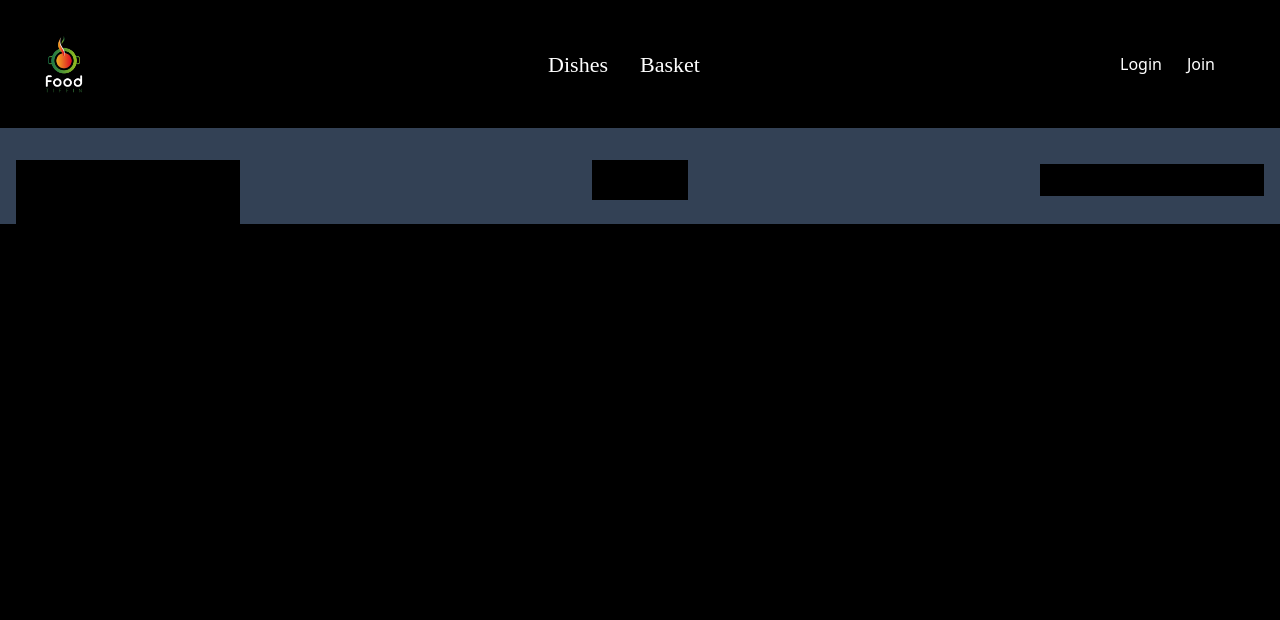
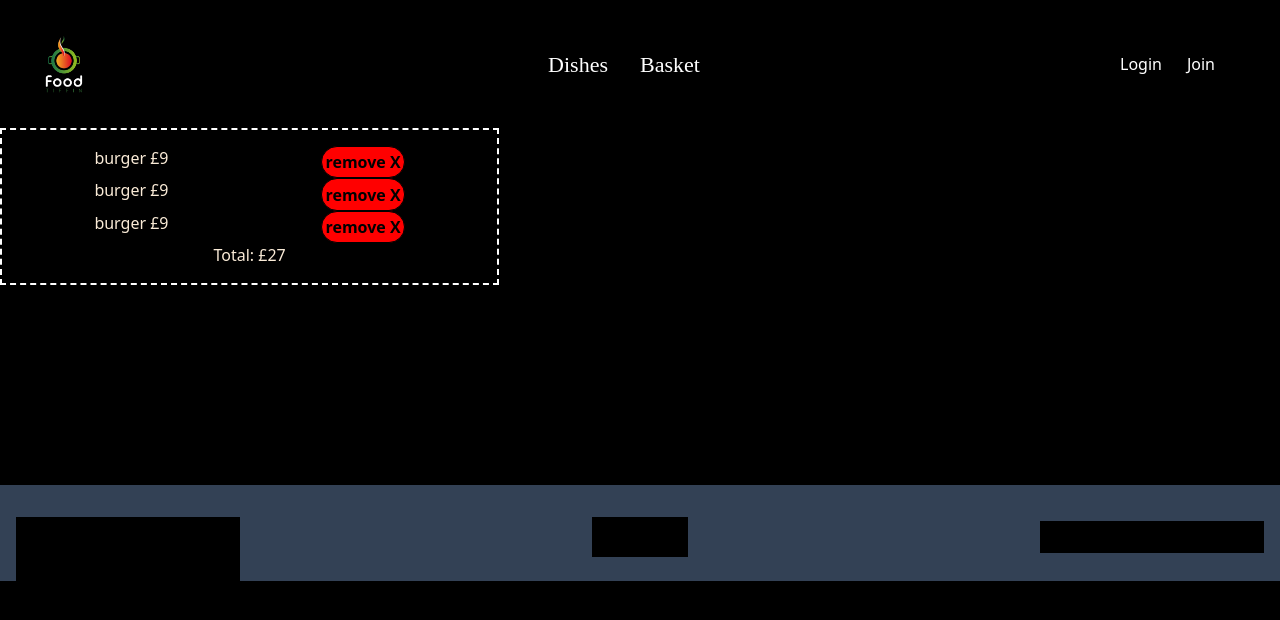
Before and after one commit to hassa09/Restaurant-Hackthon, a React (Create React App) app: page / in a window 1280 px wide. Both pictures are taken after a click on the item "Basket". Shown: the top 620 px of the page. Built offline with nearby package versions, Linux system fonts and the light colour scheme; some icons are missing.

Commit message:
basket set up

```diff
--- a/src/App.js
+++ b/src/App.js
@@ -1,6 +1,7 @@
 import './App.css';
 // import { useEffect } from 'react';
 import Footer from './Component/Footer/Footer';
+import { useState } from 'react';
 
 import { BrowserRouter as Router, Routes, Route } from 'react-router-dom';
 // import Player from "./Components/MainCarousel/Player";
@@ -8,15 +9,51 @@ import Navbar from './Component/NavBar/Navbar';
 import './App.css';
 import Basket from './Component/Basket';
 
+// const food = [
+//   {
+//     id: 1,
+//     name: 'burger',
+//     price: 9.0,
+//   },
+//   {
+//     id: 2,
+//     name: 'burger',
+//     price: 9.0,
+//   },
+//   {
+//     id: 3,
+//     name: 'burger',
+//     price: 9.0,
+//   },
+// ];
+
 function App() {
+  const [basketOpen, setBasketOpen] = useState(false);
+  const [items, setItems] = useState([
+    {
+      id: 1,
+      title: 'burger',
+      price: 9.0,
+    },
+    {
+      id: 2,
+      title: 'burger',
+      price: 9.0,
+    },
+    {
+      id: 3,
+      title: 'burger',
+      price: 9.0,
+    },
+  ]);
   return (
     <div className='App'>
       <Router>
-        <Navbar />
+        <Navbar basketOpen={basketOpen} setBasketOpen={setBasketOpen} />
         <Routes>{/* <Route path='/' element={< Navbar />} /> */}</Routes>
-        <Basket />
       </Router>
 
+      <Basket items={items} setItems={setItems} open={basketOpen} />
       <Footer />
     </div>
   );
--- /dev/null
+++ b/src/Component/Basket/basket.css
@@ -0,0 +1,23 @@
+#basket-container {
+  color: antiquewhite;
+}
+
+#basket-list {
+  border: dashed 2px white;
+  width: 39vw;
+  padding: 1em;
+}
+
+.list-item {
+  display: flex;
+  justify-content: space-around;
+}
+
+.delete-button {
+  color: black;
+  background-color: red;
+  border: solid 1px black;
+  padding: 0.2em;
+  border-radius: 1em;
+  font-weight: 700;
+}
--- a/src/Component/Basket/index.js
+++ b/src/Component/Basket/index.js
@@ -1,7 +1,8 @@
 import Payment from '../Payment';
+import './basket.css';
 
-export default function Basket({ items }) {
-  if (items) {
+export default function Basket({ items, setItems, open }) {
+  if (items.length > 0 && open) {
     const prices = items.map((item) => {
       return item.price;
     });
@@ -9,13 +10,24 @@ export default function Basket({ items }) {
       return a + b;
     }, 0);
 
+    function deleteitem(id) {
+      setItems([...items].filter((items) => items.id !== id));
+    }
     return (
-      <div>
-        <ul>
-          {items.map((item) => {
+      <div id='basket-container'>
+        <ul id='basket-list'>
+          {items.map((item, index) => {
             return (
-              <li>
-                {item.name} £{item.price}
+              <li className='list-item' key={index}>
+                {item.title} £{item.price}{' '}
+                <button
+                  className='delete-button'
+                  onClick={() => {
+                    deleteitem(item.id);
+                  }}
+                >
+                  remove X
+                </button>
               </li>
             );
           })}
--- a/src/Component/NavBar/Navbar.js
+++ b/src/Component/NavBar/Navbar.js
@@ -4,7 +4,7 @@ import { Icon } from '@iconify/react';
 import ResLogo from '../../assets/Images/ResLogo.jpg';
 import '../NavBar/Navbar.scss';
 
-function Navbar() {
+function Navbar({ basketOpen, setBasketOpen }) {
   const [active, setActive] = useState(false);
 
   //Navbar icon function
@@ -31,7 +31,14 @@ function Navbar() {
           </div>
           <li className='Nav-links'>Dishes</li>
 
-          <li className='Nav-links'>Basket</li>
+          <li
+            className='Nav-links'
+            onClick={() => {
+              setBasketOpen(!basketOpen);
+            }}
+          >
+            Basket
+          </li>
         </ul>
       </nav>
       <nav className='login-navTag'>
--- a/src/Component/Payment/index.js
+++ b/src/Component/Payment/index.js
@@ -8,7 +8,7 @@ import {
 // This values are the props in the UI
 const amount = '2';
 const currency = 'USD';
-const style = { layout: 'vertical' };
+const style = { layout: 'vertical', backgroundColor: 'green' };
 
 // Custom component to wrap the PayPalButtons and handle currency changes
 const ButtonWrapper = ({ currency, showSpinner }) => {
@@ -61,9 +61,9 @@ const ButtonWrapper = ({ currency, showSpinner }) => {
   );
 };
 
-export default function App() {
+export default function Payment() {
   return (
-    <div style={{ maxWidth: '750px', minHeight: '200px' }}>
+    <div style={{ maxWidth: '750px', minHeight: '200px', zIndex: '10' }}>
       <PayPalScriptProvider
         options={{
           'client-id': 'test',
```
